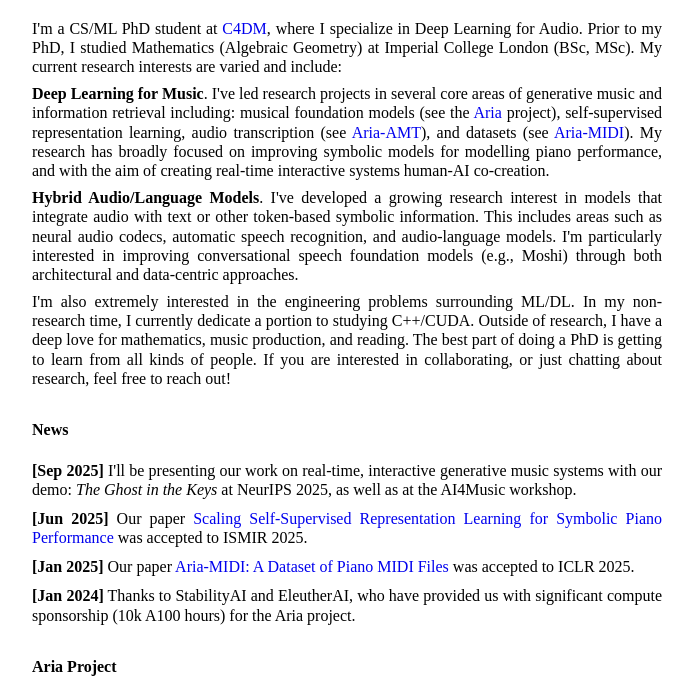
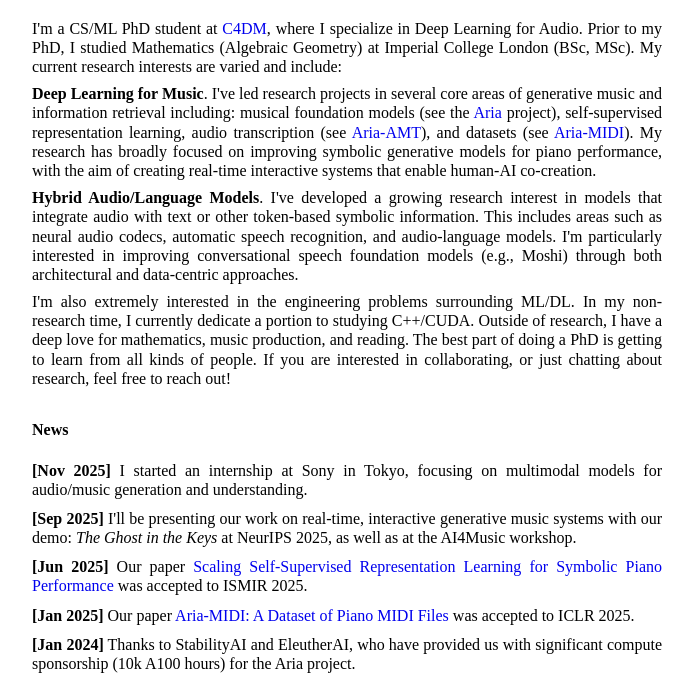
Before and after one commit to loubbrad/website, a plain HTML site: page index.html in a window 1280 px wide. Shown: the part 120-800 px from the top of the page, without its empty margins (293-986 px from the left). Drawn offline with Linux system fonts and the light colour scheme.

Commit message:
fix typo

```diff
--- a/index.html
+++ b/index.html
@@ -68,7 +68,7 @@
             </p>
             <p><b>Deep Learning for Music</b>. I've led research projects in several core areas of generative music and information retrieval including: musical foundation models
             (see the <a href="https://github.com/EleutherAI/aria">Aria</a> project), self-supervised representation learning, audio transcription (see <a href="https://github.com/EleutherAI/aria-amt">Aria-AMT</a>), and datasets (see <a href="https://huggingface.co/datasets/loubb/aria-midi">Aria-MIDI</a>).
-            My research has broadly focused on improving symbolic models for modelling piano performance, and with the aim of creating real-time interactive systems human-AI co-creation.
+            My research has broadly focused on improving symbolic generative models for piano performance, with the aim of creating real-time interactive systems that enable human-AI co-creation.
 
             <p><b>Hybrid Audio/Language Models</b>. I've developed a growing research interest in models that integrate audio with text or other token-based symbolic information.
                 This includes areas such as neural audio codecs, automatic speech recognition, and audio-language models. I'm particularly interested in improving conversational
@@ -81,6 +81,9 @@
 
             <h4>News</h4>
             <ul style="list-style-type: none; padding-left: 0;">
+                <li>
+                <b>[Nov 2025]</b> I started an internship at Sony in Tokyo, focusing on multimodal models for audio/music generation and understanding.
+                </li>
                 <li>
                 <b>[Sep 2025]</b> I'll be presenting our work on real-time, interactive generative music systems with our demo: <i>The Ghost in the Keys</i> at NeurIPS 2025, as well as at the AI4Music workshop.
                 </li>
```
